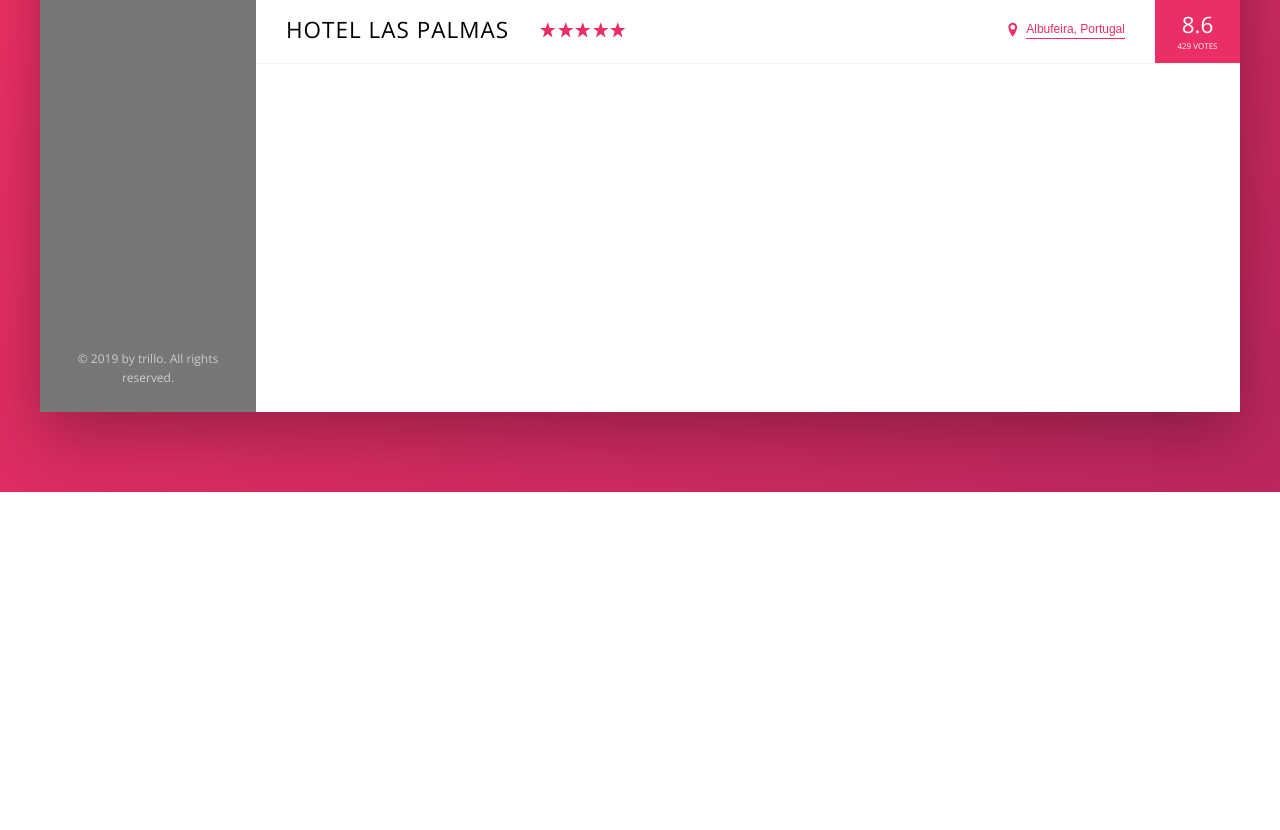
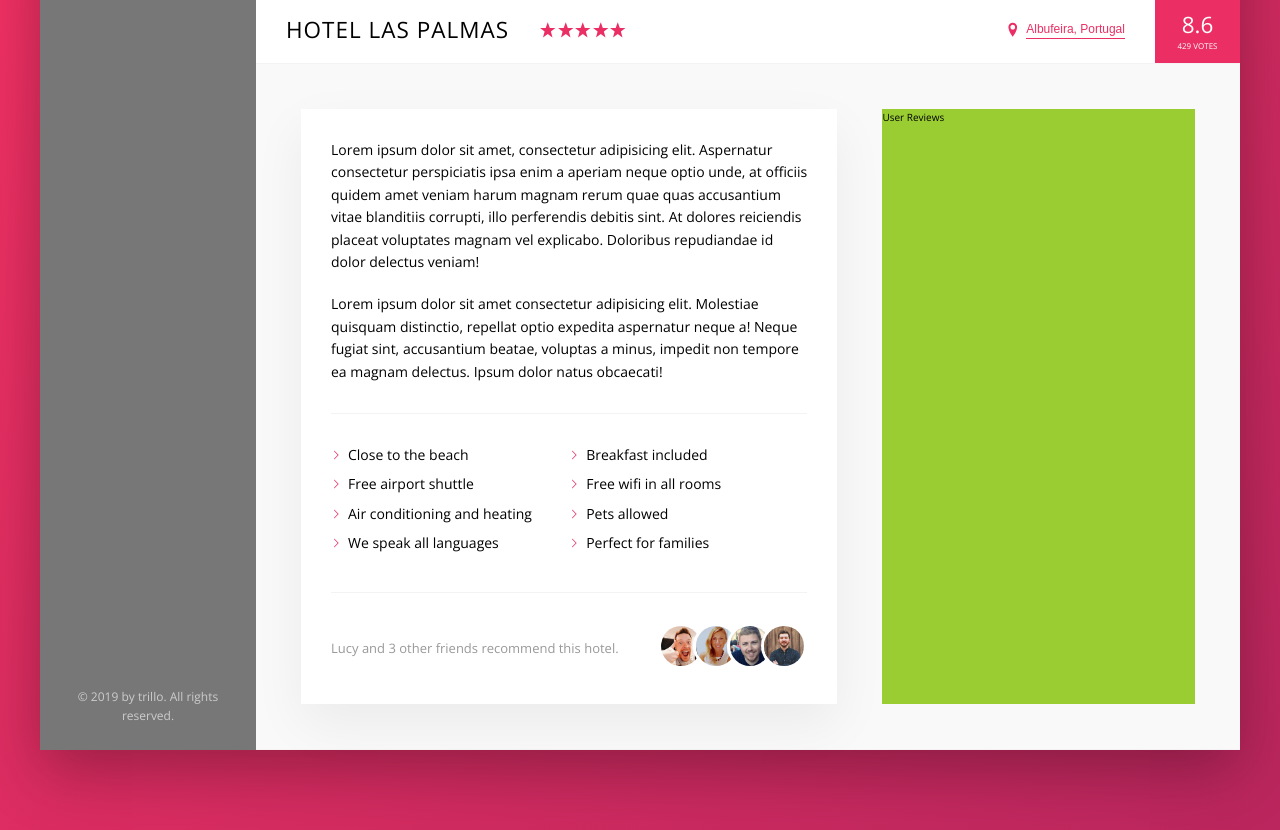
Before and after one commit to GeorgeMitsikaris/CSS3-Flexbox-Tutorial, a website: page index.html in a window 1280 px wide. Shown: the part 538-1368 px from the top of the page. Before the commit the page ends 1030 px from the top, so only its background shows below. Drawn offline with nearby package versions, Linux system fonts and the light colour scheme.

Commit message:
Building the description section

```diff
--- a/index.html
+++ b/index.html
@@ -125,6 +125,40 @@
                             <div class="overview__rating-count">429 votes</div>
                         </div>
                     </div>
+                    <div class="detail">
+                        <div class="description">
+                            <p class="paragraph">
+                                Lorem ipsum dolor sit amet, consectetur adipisicing elit. Aspernatur consectetur perspiciatis ipsa enim a aperiam neque optio unde, at officiis quidem amet veniam harum magnam rerum quae quas accusantium vitae blanditiis corrupti, illo perferendis debitis sint. At dolores reiciendis placeat voluptates magnam vel explicabo. Doloribus repudiandae id dolor delectus veniam!
+                            </p>
+                            <p class="paragraph">
+                                Lorem ipsum dolor sit amet consectetur adipisicing elit. Molestiae quisquam distinctio, repellat optio expedita aspernatur neque a! Neque fugiat sint, accusantium beatae, voluptas a minus, impedit non tempore ea magnam delectus. Ipsum dolor natus obcaecati!
+                            </p>
+                            <ul class="list">
+                                <li class="list__item">Close to the beach</li>
+                                <li class="list__item">Breakfast included</li>
+                                <li class="list__item">Free airport shuttle</li>
+                                <li class="list__item">Free wifi in all rooms</li>
+                                <li class="list__item">Air conditioning and heating</li>
+                                <li class="list__item">Pets allowed</li>
+                                <li class="list__item">We speak all languages</li>
+                                <li class="list__item">Perfect for families</li>
+                            </ul>
+                            <div class="recommend">
+                                <p class="recommend__count">
+                                    Lucy and 3 other friends recommend this hotel.
+                                </p>
+                                <div class="recommend__friends">
+                                    <img src="img/user-1.jpg" alt="Friend 1" class="recommend__photo">
+                                    <img src="img/user-2.jpg" alt="Friend 2" class="recommend__photo">
+                                    <img src="img/user-3.jpg" alt="Friend 3" class="recommend__photo">
+                                    <img src="img/user-4.jpg" alt="Friend 4" class="recommend__photo">
+                                </div>
+                            </div>
+                        </div>
+                        <div class="user-reviews">
+                            User Reviews
+                        </div>
+                    </div>
                 </main>
             </div>
         </div>
--- a/sass/_base.scss
+++ b/sass/_base.scss
@@ -31,6 +31,9 @@ Grey dark 3: #999
     --color-grey-dark-3: #999;
 
     --shadow-dark: 0 2rem 6rem rgba(0,0,0,.3);
+    --shadow-light: 0 2rem 5rem rgba(0,0,0,.06);
+
+    --line: 1px solid var(--color-grey-light-2);
 }
 
 *{
--- a/sass/_components.scss
+++ b/sass/_components.scss
@@ -194,7 +194,7 @@
 .overview{
     display: flex;
     align-items: center;
-    border-bottom: 1px solid var(--color-grey-light-2);
+    border-bottom: var(--line);
 
     &__heading{
         font-size: 2.25rem;
@@ -292,3 +292,75 @@
         box-shadow: none;
     }
 }
+
+///////////////////////////////////////////
+//Paragraph
+.paragraph:not(:last-of-type){
+    margin-bottom: 2rem;
+}
+
+///////////////////////////////////////////
+//List
+.list{
+    list-style: none;
+    margin: 3rem 0;
+    padding: 3rem 0;
+    border-top: var(--line);
+    border-bottom: var(--line);
+
+    display: flex;
+    flex-wrap: wrap;
+
+    &__item{
+        flex: 0 0 50%;
+        margin-bottom: .7rem;
+
+        &::before{
+            content: "";
+            display: inline-block;
+            height: 1rem;
+            width: 1rem;
+            margin-right: .7rem;
+
+            //Olderbrowsers
+            // background-image: url(../img/chevron-thin-right.svg);
+            // background-size: cover;
+
+            //Newer browsers - masks
+            background-color: var(--color-primary);
+            -webkit-mask-image: url(../img/chevron-thin-right.svg);
+            -webkit-mask-size: cover;
+            mask-image: url(../img/chevron-thin-right.svg);
+            mask-size: cover;
+        }
+    }
+}
+
+///////////////////////////////////////////
+//Recommend
+.recommend{
+    font-size: 1.3rem;
+    color: var(--color-grey-dark-3);
+    display: flex;
+    align-items: center;
+
+    &__count{
+        margin-right: auto;
+    }
+
+    &__friends{
+
+    }
+
+    &__photo{
+        box-sizing: content-box;
+        height: 4rem;
+        width: 4rem;
+        border-radius: 50%;
+        border: 3px solid #fff;
+
+        &:not(:last-child){
+            margin-right: -1.5rem;
+        }
+    }
+}
--- a/sass/_layout.scss
+++ b/sass/_layout.scss
@@ -11,7 +11,7 @@
     font-size: 1.4rem;
     height: 7rem;
     background-color: #fff;
-    border-bottom: 1px solid var(--color-grey-light-2);
+    border-bottom: var(--line);
     display: flex;
     justify-content: space-between;
     align-items: center;
@@ -33,5 +33,25 @@
 .hotel-view {
     background-color: #fff;
     flex: 1;
-    height: 80rem;
 }
+
+.detail{
+    display: flex;
+    padding: 4.5rem;
+    background-color: var(--color-grey-light-1);
+    border-bottom: var(--line);
+}
+
+.description{
+    font-size: 1.4rem;
+    background-color: #fff;
+    box-shadow: var(--shadow-light);
+    padding: 3rem;
+    flex: 0 0 60%;
+    margin-right: 4.5rem;
+}
+
+.user-reviews{
+    background-color: yellowgreen;
+    flex: 1;
+}
```
Also changed, not shown: css/style.css.
